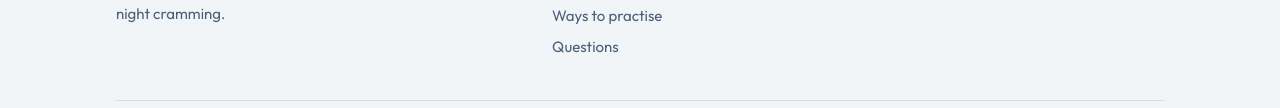
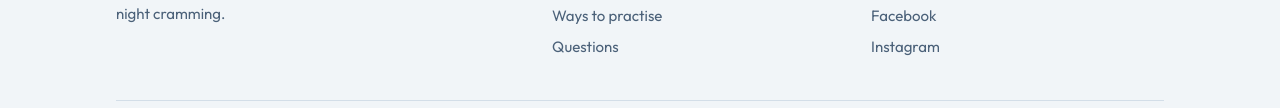
Before and after one commit to stuartcoussins-pixel/spelling-nest, a plain HTML site: page index.html in a window 1280 px wide. Shown: the part 7625-7733 px from the top of the page. Drawn offline with Linux system fonts and the light colour scheme; a web font is replaced by a local one.

Commit message:
Add social media links for Facebook and Instagram

```diff
--- a/index.html
+++ b/index.html
@@ -596,6 +596,8 @@ footer{border-top:1px solid var(--line);padding:44px 0 56px;color:var(--ink-soft
         <ul>
           <li><a href="mailto:info@spellingnest.co.uk">info@spellingnest.co.uk</a></li>
           <li><a href="privacy.html">Privacy notice</a></li>
+          <li><a href="https://www.facebook.com/spellingnest" target="_blank" rel="noopener noreferrer me">Facebook</a></li>
+          <li><a href="https://www.instagram.com/spellingnest/" target="_blank" rel="noopener noreferrer me">Instagram</a></li>
         </ul>
       </div>
     </div>
```
